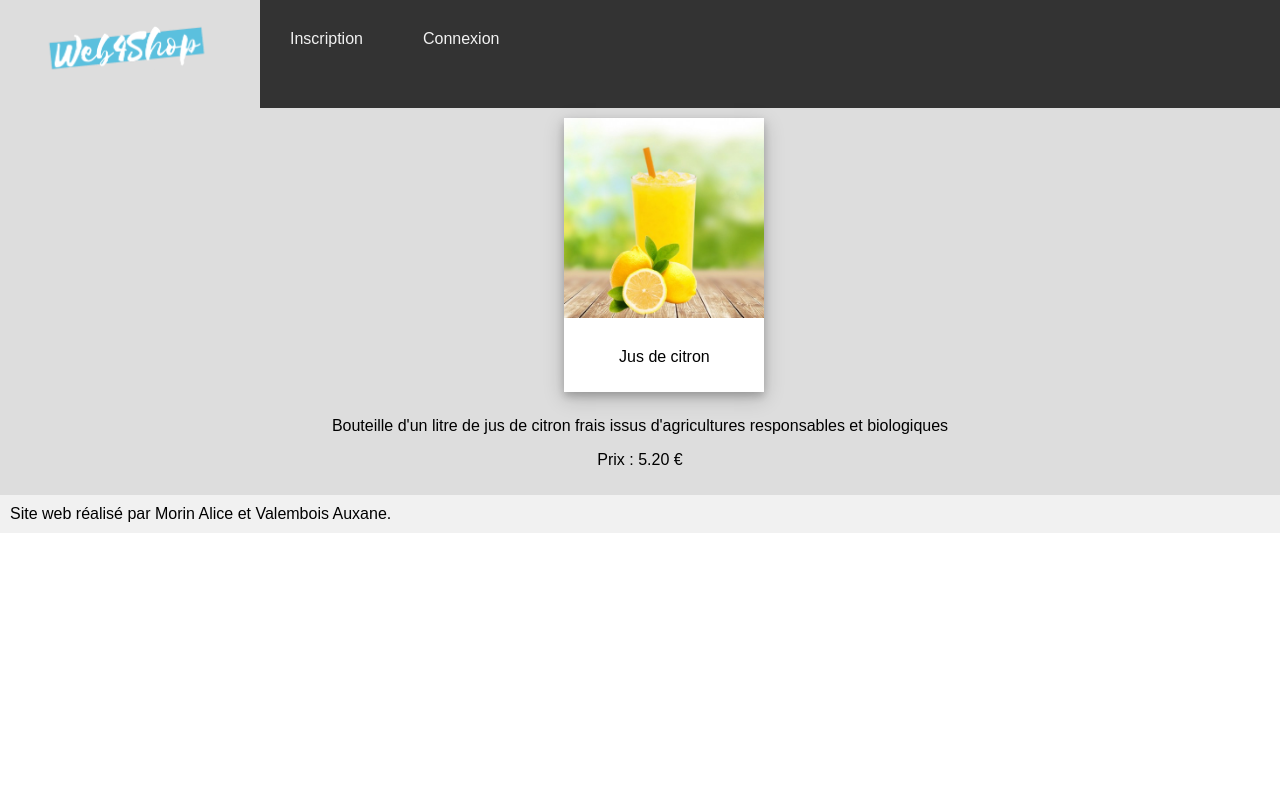
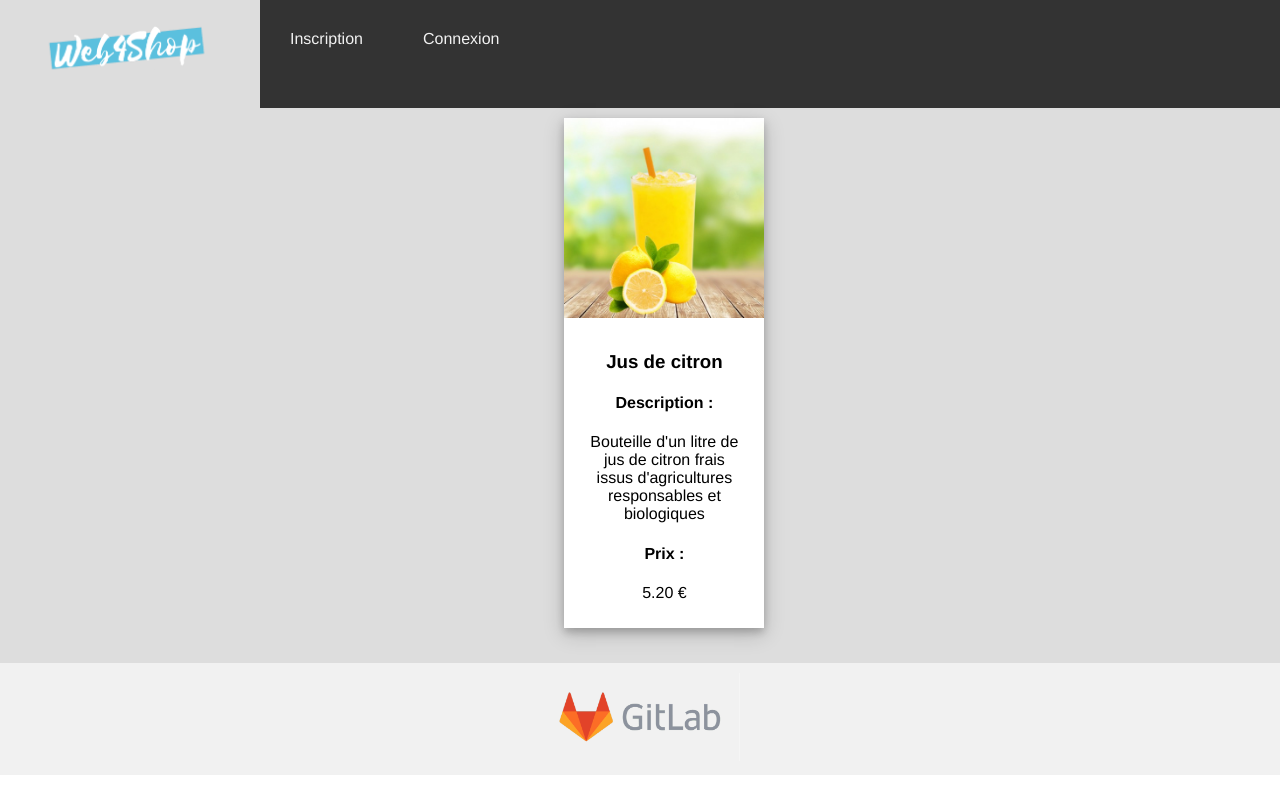
Before and after one commit to pipoujupiter/e-commerce-, a PHP site: page /index.php?vue=produit&action=affiche&id=13 in a window 1280 px wide. Run offline with PHP 8.4, Linux system fonts and the light colour scheme; data comes from the database, SQL or seed files in the repository.

Commit message:
Mise en page du produit + ajout du lien git dans le footer

```diff
--- a/Contenu/style.css
+++ b/Contenu/style.css
@@ -1,15 +1,14 @@
 * {
     box-sizing: border-box;
-    font-family: Arial, Helvetica, sans-serif;
+    font-family: Helvetica;
   }
 
   body {
     margin: 0;
-    font-family: Arial, Helvetica, sans-serif;
     text-align: center ;
   }
 
-  /* Style the top navigation bar */
+  /*Style barre de navigation */
   .topnav {
     overflow: hidden;
     background-color: #333;
@@ -32,7 +31,7 @@
     color: black;
   }
 
-  /* Style the content */
+  /* Style du contenu */
   .content {
     background-color: #ddd;
     padding: 10px;
@@ -40,18 +39,19 @@
 
   }
 
-  /* Style the footer */
+  /* Style du footer */
   .footer {
     background-color: #f1f1f1;
     padding: 10px;
-    text-align: justify;
+
   }
 
+/*Images*/
 img{
     max-width: 200px;
     height: auto;
+
 }
-
 
 div.polaroid {
     margin-left:44%;
@@ -59,6 +59,7 @@ div.polaroid {
     background-color: white;
     box-shadow: 0 4px 8px 0 rgba(0, 0, 0, 0.2), 0 6px 20px 0 rgba(0, 0, 0, 0.19);
     margin-bottom: 25px;
+    transition-duration: 0.4s;
   }
 
   div.container {
@@ -66,6 +67,15 @@ div.polaroid {
     padding: 10px 20px;
   }
 
+/* Bannière des catégories*/
+  .banniere {
+    max-width: 450px;
+    height: auto;
+
+}
+
+
+/* Boutton de connexion et d'inscription*/
 .button {
     background-color: #555555;
     border-radius: 12px;
@@ -83,8 +93,3 @@ div.polaroid {
     color: #555555;
     box-shadow: 0 12px 16px 0 rgba(0,0,0,0.24), 0 17px 50px 0 rgba(0,0,0,0.19)
   }
-
-.banniere {
-    max-width: 450px;
-    height: auto;
-}
--- a/Vue/gabarit.php
+++ b/Vue/gabarit.php
@@ -44,7 +44,8 @@
 
   <footer id="piedBlog">
     <div class="footer">
-        Site web réalisé par Morin Alice et Valembois Auxane.
+        <a href="https://forge.univ-lyon1.fr/groupe-alice-auxane/projet_web"><img src="Contenu/images/gitlab_logo.png"/></a>
+
     </div>
     </footer>
 
--- a/Vue/vueProduit.php
+++ b/Vue/vueProduit.php
@@ -5,8 +5,8 @@
 <div class="polaroid">
     <img src="<?= "Contenu/images/".$produit['image']?>">
     <div class="container">
-        <p><?=$produit['name']?></p>
+        <p><h3><?=$produit['name']?></h3></p>
+        <p><h4>Description :</h4><?=$produit['description'] ?></p>
+        <p><h4>Prix : </h4><?=$produit['price'] ?> €</p>
     </div>
 </div>
-    <p><?=$produit['description'] ?></p>
-    <p>Prix : <?=$produit['price'] ?> €</p>
```
Also changed, not shown: Vue/vueListeProduit.php (+6 -5 lines), Contenu/images/gitlab_logo.png (added).
